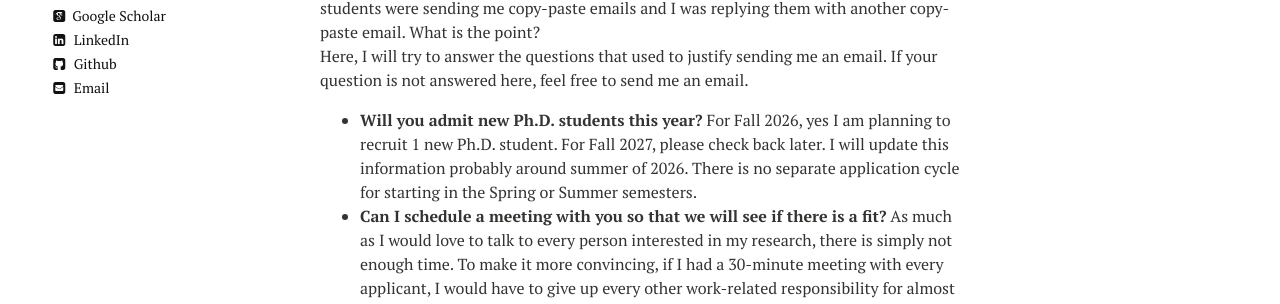
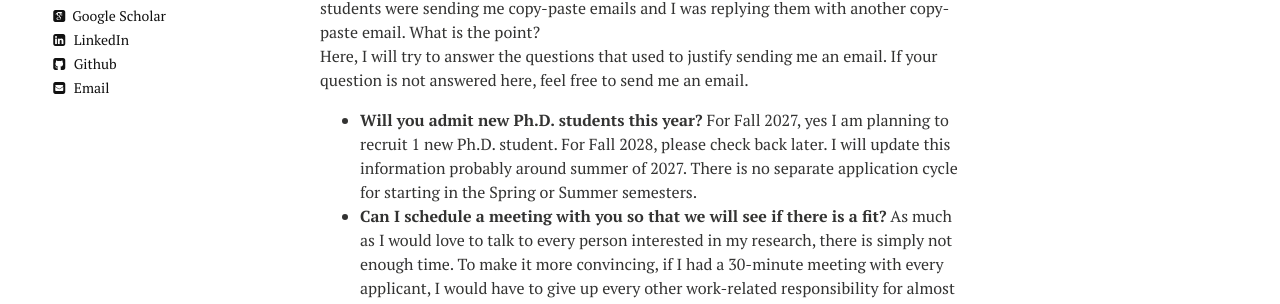
Before and after one commit to ebiyik/ebiyik.github.io, a Jekyll site: the page built from prospective.html, in a window 1280 px wide. Shown: the part 409-713 px from the top of the page. Built offline with Jekyll 4.4.1, drawn with Linux system fonts in a browser that asks for light colours; nearby versions of some CDN libraries; some of the changed text lies outside the part shown.

Commit message:
Update prospective.html

```diff
--- a/prospective.html
+++ b/prospective.html
@@ -15,7 +15,7 @@ tags: contact, email, website, prospective, student, postdoc
 	Until December 2024, I replied all emails about joining my lab as a Ph.D. student (it is possible that I missed a few). However, it was not sustainable -- I was receiving 50-100 such emails per month for half of the year. And more importantly, I realized most of the students were sending me copy-paste emails and I was replying them with another copy-paste email. What is the point?<br />
 	Here, I will try to answer the questions that used to justify sending me an email. If your question is not answered here, feel free to send me an email.
 	<ul>
-		<li><strong>Will you admit new Ph.D. students this year?</strong> For Fall 2026, yes I am planning to recruit 1 new Ph.D. student. For Fall 2027, please check back later. I will update this information probably around summer of 2026. There is no separate application cycle for starting in the Spring or Summer semesters.</li>
+		<li><strong>Will you admit new Ph.D. students this year?</strong> For Fall 2027, yes I am planning to recruit 1 new Ph.D. student. For Fall 2028, please check back later. I will update this information probably around summer of 2027. There is no separate application cycle for starting in the Spring or Summer semesters.</li>
 		<li><strong>Can I schedule a meeting with you so that we will see if there is a fit?</strong> As much as I would love to talk to every person interested in my research, there is simply not enough time. To make it more convincing, if I had a 30-minute meeting with every applicant, I would have to give up every other work-related responsibility for almost a month. Please check <a href="https://liralab.usc.edu/research/">the research page</a> and <a href="https://liralab.usc.edu/publications/">the publications</a> of my lab. They should give you an idea about whether I am a good fit for you as an advisor or not. And I cannot comment on whether or not you are good fit for me as a Ph.D. student before seeing the entire application pool because the process is inherently competitive.
 		<li><strong>Which department should I apply?</strong> Either Computer Science (CS) of Electrical and Computer Engineering (ECE). I have an appointment in both departments, so it does not matter for joining my lab. You should decide based on which other professors you would be interested in working with, as some of them may have appointments only in one of the departments (see the list of robotics faculty <a href="https://rasc.usc.edu/faculty/">here</a>). You may be under the impression that one department may be more competitive than the other, etc. I evaluate all applications in the same way, without even paying attention to the department. So you should not try to strategize in this way. I do not (and cannot) recruit Ph.D. students from any other departments.</li>
 		<li><strong>I do not want to submit an application if I have no chance, can you pre-evaluate my application?</strong> Again, there is not enough time. I suggest checking the profiles of <a href="https://liralab.usc.edu/people/">my current Ph.D. students</a>. Projecting their profiles a few years back when they were applying, do you think you'd have a similar/better application? If yes, please go ahead and apply!</li>
```
Also changed, not shown: other parts of prospective.html (+1 -1 lines).
